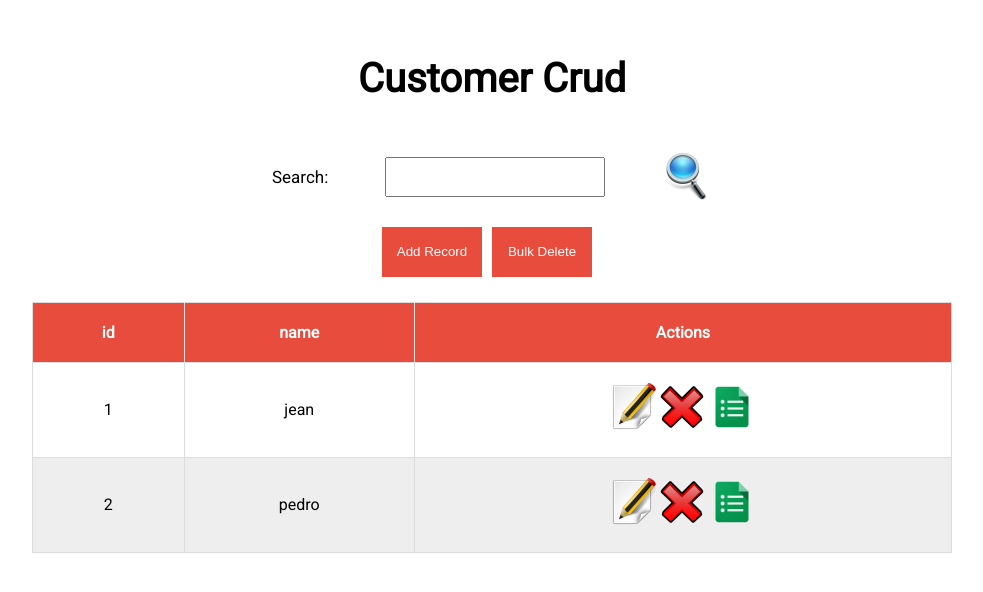
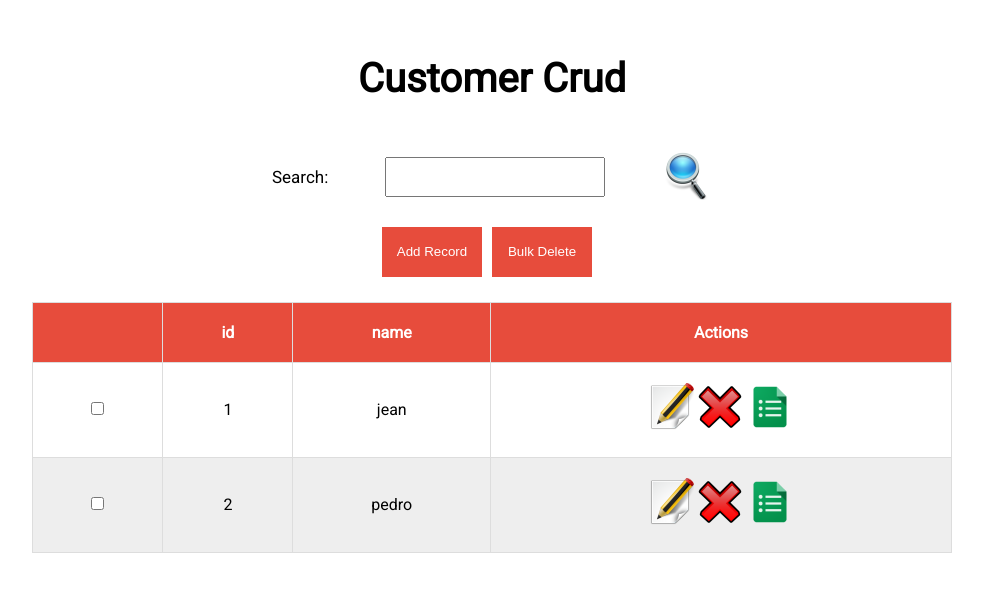
Before and after one commit to JPGITHUB1519/react-banking-api-client, a React (Create React App) app: page / in a window 1280 px wide. Shown: the part 2569-3161 px from the top of the page, without its empty margins (148-1131 px from the left). Built offline with nearby package versions, Linux system fonts and the light colour scheme.

Commit message:
Splitting Datatable component

```diff
--- /dev/null
+++ b/src/components/crud/CheckboxTableCell.js
@@ -0,0 +1,15 @@
+import PropTypes from 'prop-types';
+
+function CheckboxTableCell(props) {
+  return (
+    <td>
+      <input type="checkbox" />
+    </td>
+  );
+}
+
+CheckboxTableCell.propTypes = {
+
+};
+
+export default CheckboxTableCell;
--- a/src/components/crud/Crud.js
+++ b/src/components/crud/Crud.js
@@ -31,7 +31,7 @@ class Crud extends React.Component {
           <ButtonPrimary title="Add Record" spacing='none' />
           <ButtonPrimary title="Bulk Delete" spacing='none' />
         </ButtonContainer>
-        <Datatable theme="red" columns={columns} rows={rows} hideActionButtons={false} />
+        <Datatable theme="red" columns={columns} rows={rows} actionButtons={true} bulkDeleting={true} />
       </div>
     );
   }
--- a/src/components/crud/Datatable.js
+++ b/src/components/crud/Datatable.js
@@ -1,6 +1,8 @@
 import React from 'react';
 import PropTypes from 'prop-types';
 import ButtonBackground from '../button/ButtonBackground';
+import DatatableRow from './DatatableRow';
+import CheckboxTableCell from './CheckboxTableCell';
 
 class Datatable extends React.Component {
   constructor(props) {
@@ -13,29 +15,18 @@ class Datatable extends React.Component {
         <table className={`datatable datatable--${this.props.theme}-theme`}>
           <thead>
             <tr>
+              {this.props.bulkDeleting && <th></th>}
               {this.props.columns.map(column => {
                 return <th>{column}</th>
               })}
 
-              {!this.props.hideActionButtons && <th>Actions</th>}
+              {this.props.actionButtons && <th>Actions</th>}
             </tr>
           </thead>
           <tbody>
             {this.props.rows.map(row => {
               return (
-                <tr id={row.id}>
-                  {Object.keys(row).map(key => {
-                    return <td>{row[key]}</td>
-                  })}
-
-                  {!this.props.hideActionButtons &&
-                    <td>
-                      <ButtonBackground type="edit" onClick={() => console.log('edit')} />
-                      <ButtonBackground type="delete" onClick={() => console.log('delete')} />
-                      <ButtonBackground type="read" onClick={() => console.log('read')} />
-                    </td>
-                  }
-                </tr>
+                <DatatableRow id={row.id} rowData={row} bulkDeleting={this.props.bulkDeleting} actionButtons={this.props.actionButtons} />
               );
             })}
           </tbody>
@@ -46,14 +37,16 @@ class Datatable extends React.Component {
 }
 
 Datatable.propTypes = {
+  theme: PropTypes.string,
   columns: PropTypes.array,
-  hideActionButtons: PropTypes.bool,
   rows: PropTypes.array,
-  theme: PropTypes.string
+  actionButtons: PropTypes.bool,
+  bulkDeleting: PropTypes.bool
 }
 
 Datatable.defaultProps = {
-  hideActionButtons: false,
+  bulkDeleting: true,
+  actionButtons: true,
   theme: 'red'
 };
 
--- /dev/null
+++ b/src/components/crud/DatatableRow.js
@@ -0,0 +1,32 @@
+import PropTypes from 'prop-types';
+import ButtonBackground from '../button/ButtonBackground'
+import CheckboxTableCell from './CheckboxTableCell';
+
+function DatatableRow(props) {
+  return (
+    <tr id={props.id}>
+      {props.bulkDeleting &&
+        <CheckboxTableCell />
+      }
+      {Object.keys(props.rowData).map(key => {
+        return <td key={key}>{props.rowData[key]}</td>
+      })}
+      {props.actionButtons &&
+        <td>
+          <ButtonBackground type="edit" onClick={() => console.log('edit')} />
+          <ButtonBackground type="delete" onClick={() => console.log('delete')} />
+          <ButtonBackground type="read" onClick={() => console.log('read')} />
+        </td>
+      }
+    </tr>
+  );
+}
+
+DatatableRow.propTypes = {
+  id: PropTypes.number,
+  rowData: PropTypes.object,
+  bulkDeleting: PropTypes.bool,
+  actionButtons: PropTypes.bool
+};
+
+export default DatatableRow;
```
